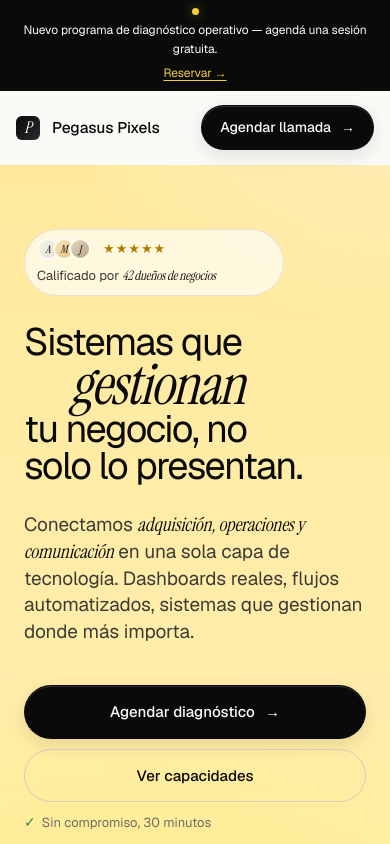
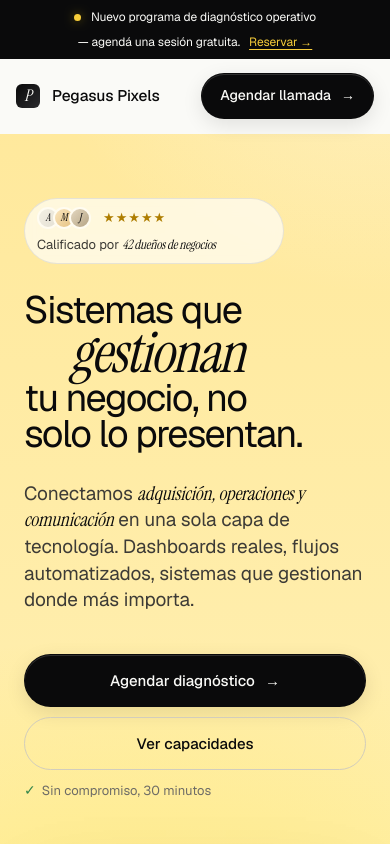
Before and after one commit to dcrecycler-ctrl/Pegasus-Pixels, a Next.js app: page / in a window 390 px wide. Shown: the top 844 px of the page. Built offline with nearby package versions, Linux system fonts and the light colour scheme.

Commit message:
Fix mobile ribbon to wrap as 2 clean lines instead of 4
Split ribbon into ribbon-main (pulse + title) and ribbon-cta (CTA + link)
so the announcement bar collapses to 2–3 lines on small screens.

Co-Authored-By: Claude Sonnet 4.6 <noreply@anthropic.com>

```diff
--- a/app/globals.css
+++ b/app/globals.css
@@ -72,11 +72,25 @@ section { position: relative; }
   display: flex;
   justify-content: center;
   align-items: center;
-  gap: 12px;
+  flex-wrap: wrap;
+  gap: 4px 10px;
   font-size: 13px;
   letter-spacing: -0.005em;
   position: relative;
   z-index: 60;
+  text-align: center;
+}
+.ribbon-main {
+  display: inline-flex;
+  align-items: center;
+  gap: 10px;
+  white-space: nowrap;
+}
+.ribbon-cta {
+  display: inline-flex;
+  align-items: center;
+  gap: 6px;
+  white-space: nowrap;
 }
 .ribbon .pulse {
   width: 7px;
--- a/app/page.tsx
+++ b/app/page.tsx
@@ -6,9 +6,13 @@ export default function Home() {
     <>
       {/* ── Ribbon ── */}
       <div className="ribbon">
-        <span className="pulse" />
-        <span>Nuevo programa de diagnóstico operativo — agendá una sesión gratuita.</span>
-        <a href="#">Reservar →</a>
+        <span className="ribbon-main">
+          <span className="pulse" />
+          Nuevo programa de diagnóstico operativo
+        </span>
+        <span className="ribbon-cta">
+          — agendá una sesión gratuita.&nbsp;<a href="#">Reservar →</a>
+        </span>
       </div>
 
       {/* ── Topbar ── */}
```
